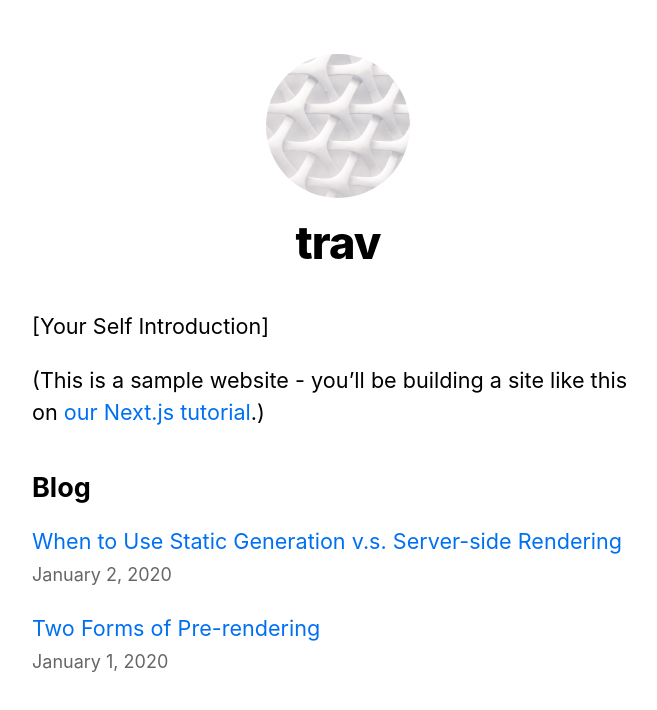
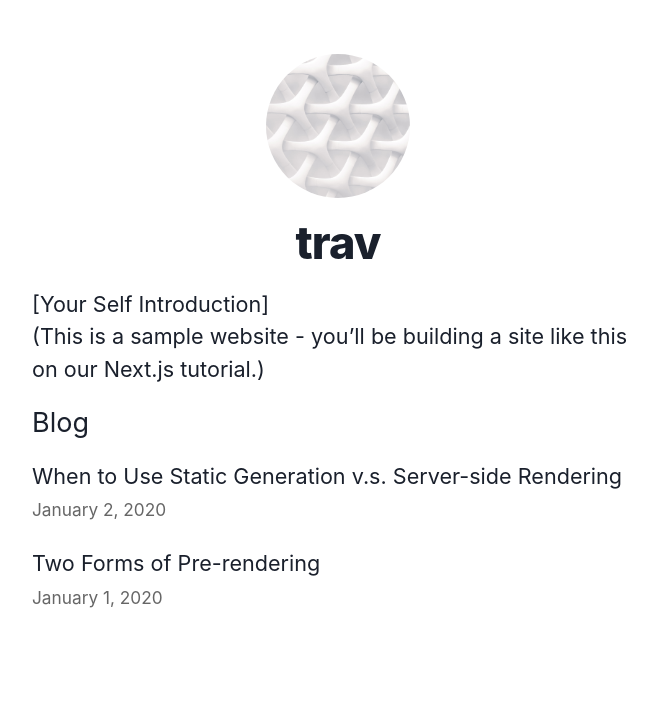
Before and after one commit to travhow99/nextjs-gear-rental, a Next.js app: page / in a window 1280 px wide. Shown: the top 710 px of the page, without its empty margins (302-959 px from the left). Built offline with nearby package versions, Linux system fonts and the light colour scheme.

Commit message:
Begin chakra UI implementation

```diff
--- a/package.json
+++ b/package.json
@@ -6,8 +6,12 @@
     "start": "next start"
   },
   "dependencies": {
+    "@chakra-ui/react": "^1.7.1",
+    "@emotion/react": "^11.6.0",
+    "@emotion/styled": "^11.6.0",
     "classnames": "^2.3.1",
     "date-fns": "^2.25.0",
+    "framer-motion": "^4.1.17",
     "gray-matter": "^4.0.3",
     "next": "latest",
     "postcss": "^8.0.0",
--- a/pages/_app.js
+++ b/pages/_app.js
@@ -1,5 +1,10 @@
+import { ChakraProvider } from "@chakra-ui/react"
 import '../styles/global.css'
 
 export default function App({ Component, pageProps }) {
-    return <Component {...pageProps} />
+    return (
+        <ChakraProvider>
+            <Component {...pageProps} />
+        </ChakraProvider>
+    );
 }
```
Also changed, not shown: 1 other file (tests, documents, lock files or other folders).
